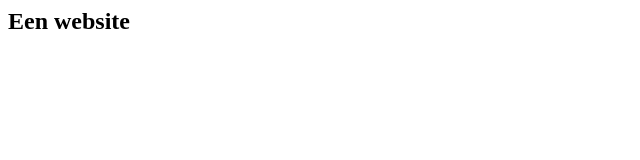
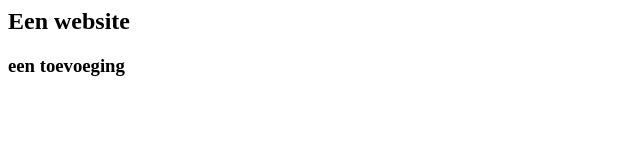
Before and after one commit to FelixvL/htmldemocolfield2310, a plain HTML site: page index.html in a window 1280 px wide. Shown: the whole page, without its empty margins (0-640 px from the left). Drawn offline with Linux system fonts and the light colour scheme.

Commit message:
een toevoeging

```diff
--- a/index.html
+++ b/index.html
@@ -1 +1,2 @@
 <h2>Een website</h2>
+<h3>een toevoeging</h3>
```
